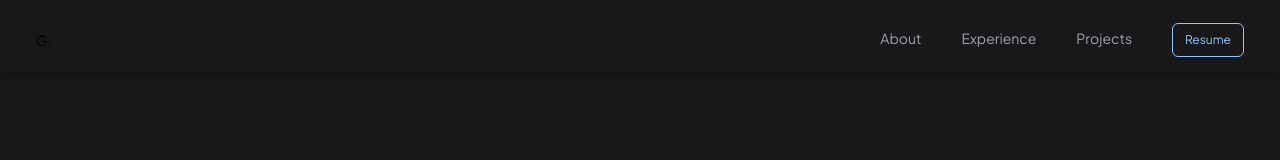
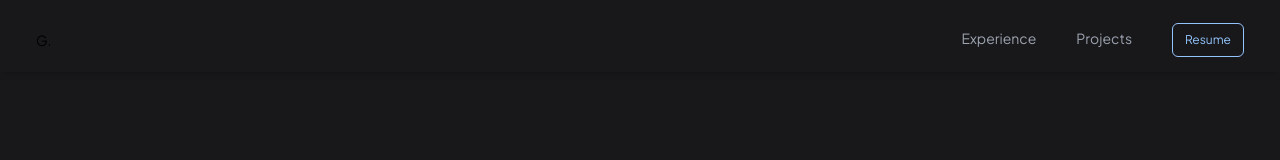
Before and after one commit to GabrielCee27/portfolio, a Next.js app: page / in a window 1280 px wide. Shown: the top 160 px of the page. Built offline with nearby package versions, Linux system fonts and the light colour scheme.

Commit message:
add G nav

```diff
--- a/src/components/Hero.tsx
+++ b/src/components/Hero.tsx
@@ -9,7 +9,10 @@ const inter = Inter({ subsets: ["latin"] });
 
 const Hero = () => {
   return (
-    <section className="min-h-screen flex flex-col justify-evenly md:flex-row items-center md:justify-center">
+    <section
+      id="#"
+      className="min-h-screen flex flex-col justify-evenly md:flex-row items-center md:justify-center"
+    >
       <div className="flex flex-col-reverse items-start justify-end gap-4 md:flex-row md:justify-between md:gap-0 md:items-center w-full">
         <div className="flex flex-col gap-5 justify-center max-w-md">
           <Title aboveTitle="MY NAME IS">
--- a/src/components/Navigation.tsx
+++ b/src/components/Navigation.tsx
@@ -2,7 +2,6 @@ import { FC, useState } from "react";
 import AnimatedHamburger from "./AnimatedHamburger";
 
 const NAV_ITEMS = [
-  { href: "#about", label: "About", current: false },
   { href: "#experience", label: "Experience", current: false },
   { href: "#projects", label: "Projects", current: false },
 ] as const;
@@ -23,10 +22,7 @@ const Navigation: FC = () => {
   };
 
   return (
-    <>
-      <nav
-        className={`fixed top-0 bg-zinc-900 w-full shadow-md ${NAV_Z_INDEX}`}
-      >
+    <nav className={`fixed top-0 bg-zinc-900 w-full shadow-md ${NAV_Z_INDEX}`}>
       <div className="mx-auto max-w-7xl px-9 pt-2">
         <div className="relative flex h-16 items-center justify-between text-md sm:text-sm">
           <a href="#" className={MOBILE_ICONS_Z_INDEX} onClick={handleClose}>
@@ -78,7 +74,6 @@ const Navigation: FC = () => {
         />
       ) : null}
     </nav>
-    </>
   );
 };
 
```
Lines whose indentation alone changed are shown as unchanged.
